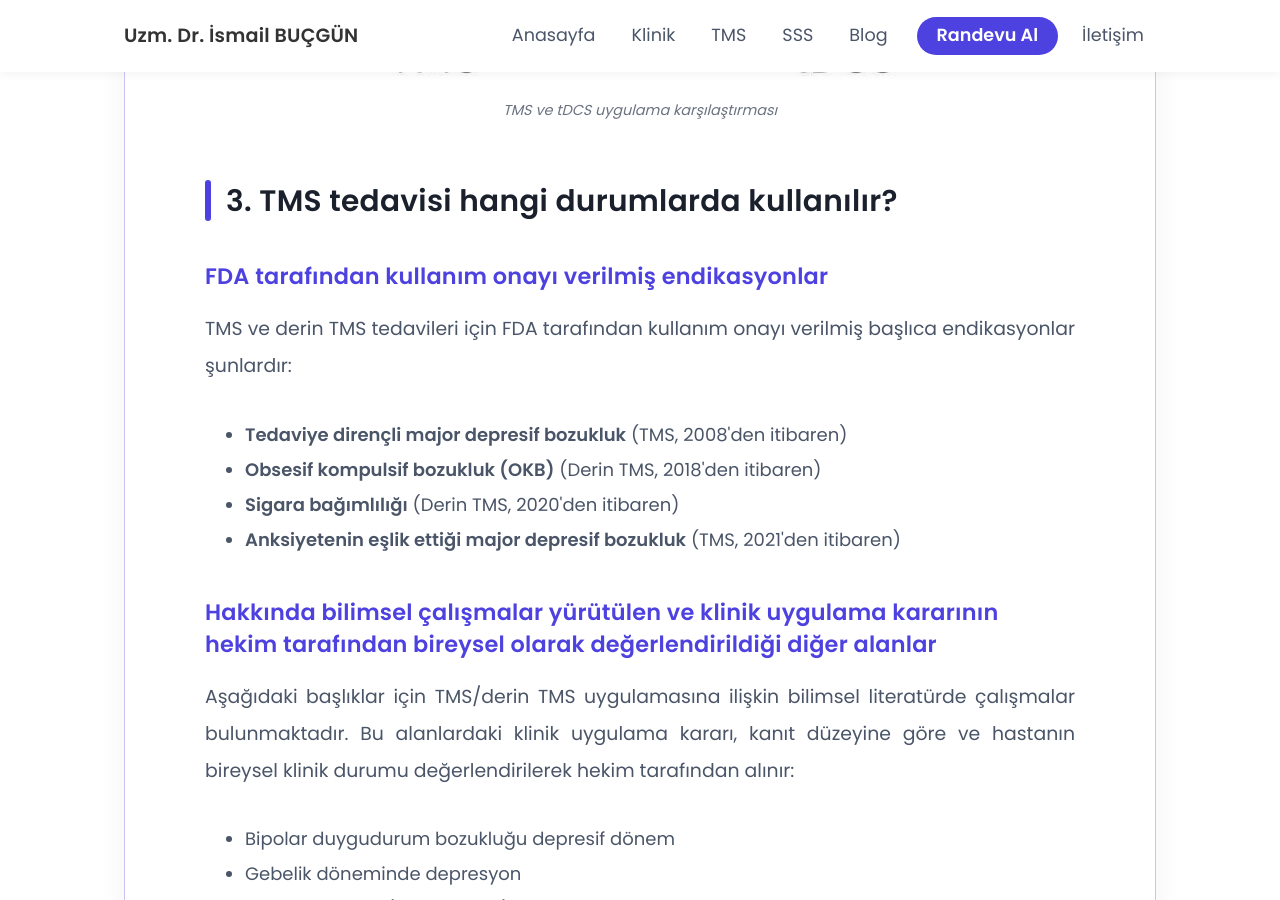
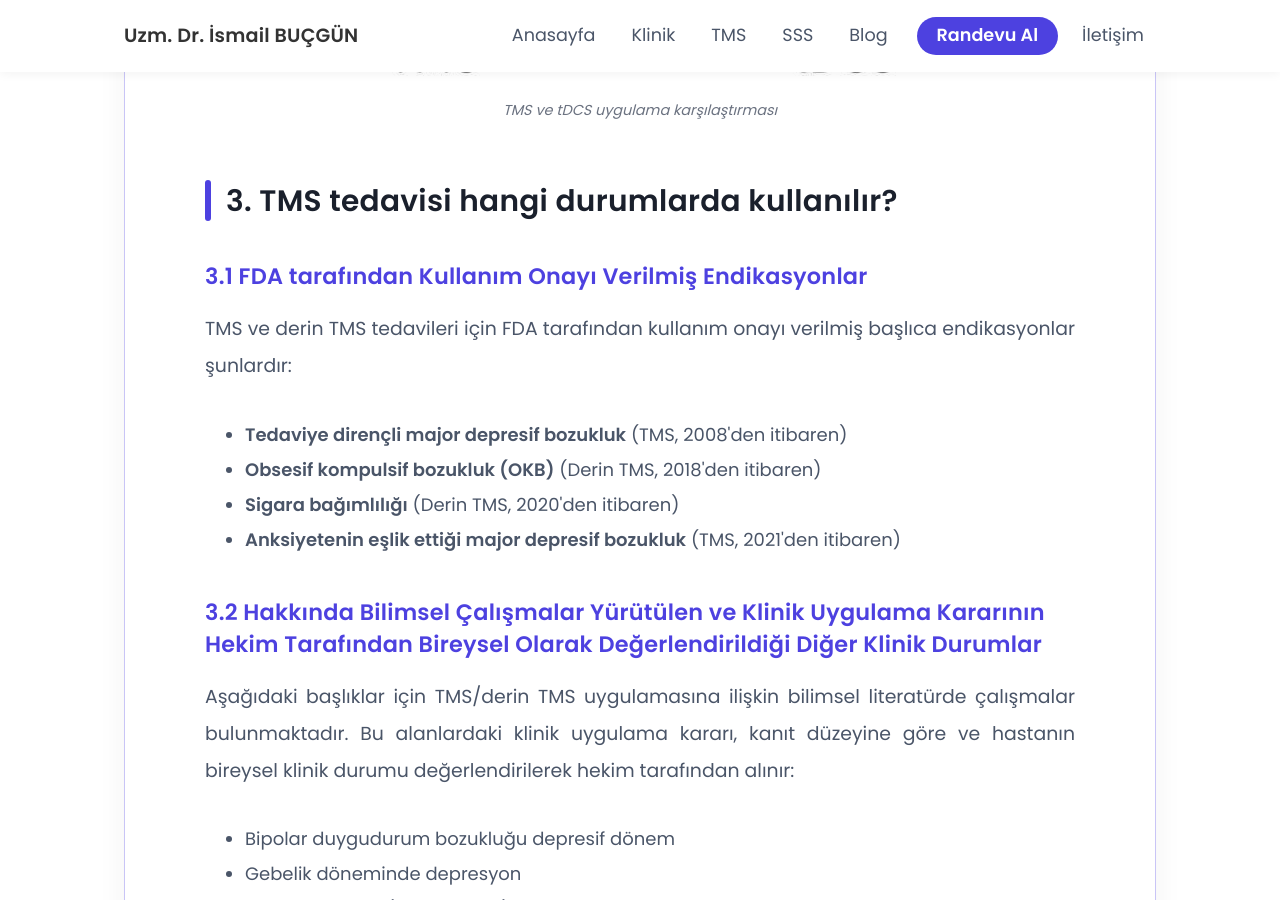
Before and after one commit to ibucgun/ibucgun.github.io, a Jekyll site: the page built from tms.html, in a window 1280 px wide and 900 px high, scrolled down 2295 px. Built offline with Jekyll 4.4.1, drawn with Linux system fonts in a browser that asks for light colours.

Commit message:
Update tms.html

```diff
--- a/tms.html
+++ b/tms.html
@@ -56,7 +56,7 @@ TMS özel bir cihaz tarafından, yoğunlaştırılmış manyetik atımların ard
 <!-- Bölüm 3 -->
 <h2 id="kullanim-alanlari">3. TMS tedavisi hangi durumlarda kullanılır?</h2>
 
-<h3>FDA tarafından kullanım onayı verilmiş endikasyonlar</h3>
+<h3>3.1 FDA tarafından Kullanım Onayı Verilmiş Endikasyonlar</h3>
 
 <p>
 TMS ve derin TMS tedavileri için FDA tarafından kullanım onayı verilmiş başlıca endikasyonlar şunlardır:
@@ -69,7 +69,7 @@ TMS ve derin TMS tedavileri için FDA tarafından kullanım onayı verilmiş ba
   <li><b>Anksiyetenin eşlik ettiği major depresif bozukluk</b> (TMS, 2021'den itibaren)</li>
 </ul>
 
-<h3>Hakkında bilimsel çalışmalar yürütülen ve klinik uygulama kararının hekim tarafından bireysel olarak değerlendirildiği diğer alanlar</h3>
+<h3>3.2 Hakkında Bilimsel Çalışmalar Yürütülen ve Klinik Uygulama Kararının Hekim Tarafından Bireysel Olarak Değerlendirildiği Diğer Klinik Durumlar</h3>
 
 <p>
 Aşağıdaki başlıklar için TMS/derin TMS uygulamasına ilişkin bilimsel literatürde çalışmalar bulunmaktadır. Bu alanlardaki klinik uygulama kararı, kanıt düzeyine göre ve hastanın bireysel klinik durumu değerlendirilerek hekim tarafından alınır:
```
